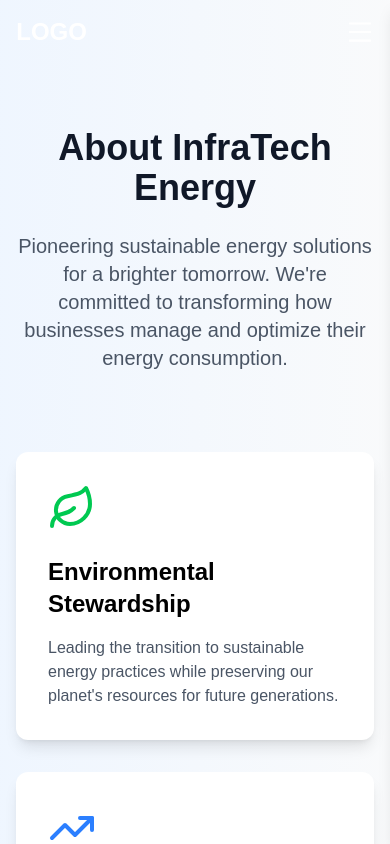
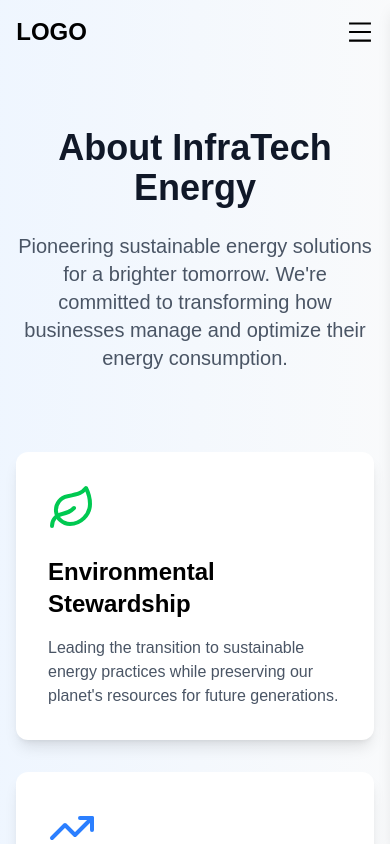
Before and after one commit to weblogiance/shyam-Infratech, a React (Vite) app: page /about-us in a window 390 px wide. Shown: the top 844 px of the page. Built offline with nearby package versions, Linux system fonts and the light colour scheme.

Commit message:
responsive for all devices for navbar.

```diff
--- a/src/components/Home/Future.jsx
+++ b/src/components/Home/Future.jsx
@@ -35,7 +35,7 @@ function Future() {
     return (
         <div className="bg-[#EBF5FB] mt-10 py-12 px-4 sm:px-6 lg:px-8">
             <div className=" w-full mx-auto">
-                <h1 className="text-4xl max-w-[800px] mx-auto leading-16 capitalize md:text-5xl font-bold text-center mb-4">
+                <h1 className="lg:text-4xl text-2xl leading-10 max-w-[800px] mx-auto lg:leading-16 capitalize md:text-5xl font-bold text-center mb-4">
                     Empowering a Sustainable Future with Renewable Energy
                 </h1>
                 <div className="grid grid-cols-1 md:grid-cols-2 mt-10 lg:grid-cols-4 gap-6">
--- a/src/components/Navbar.jsx
+++ b/src/components/Navbar.jsx
@@ -16,7 +16,7 @@ const Navbar = () => {
   return (
     <div
       className={`fixed top-0 w-full z-[99] transition-all duration-300 ${
-        scroll ? "shadow-md bg-white text-gray-900" : "text-white"
+        scroll ? "shadow-md bg-white text-gray-900" : "lg:text-white "
       }`}
     >
       <div className="w-11/12 mx-auto flex justify-between items-center py-4">
```
